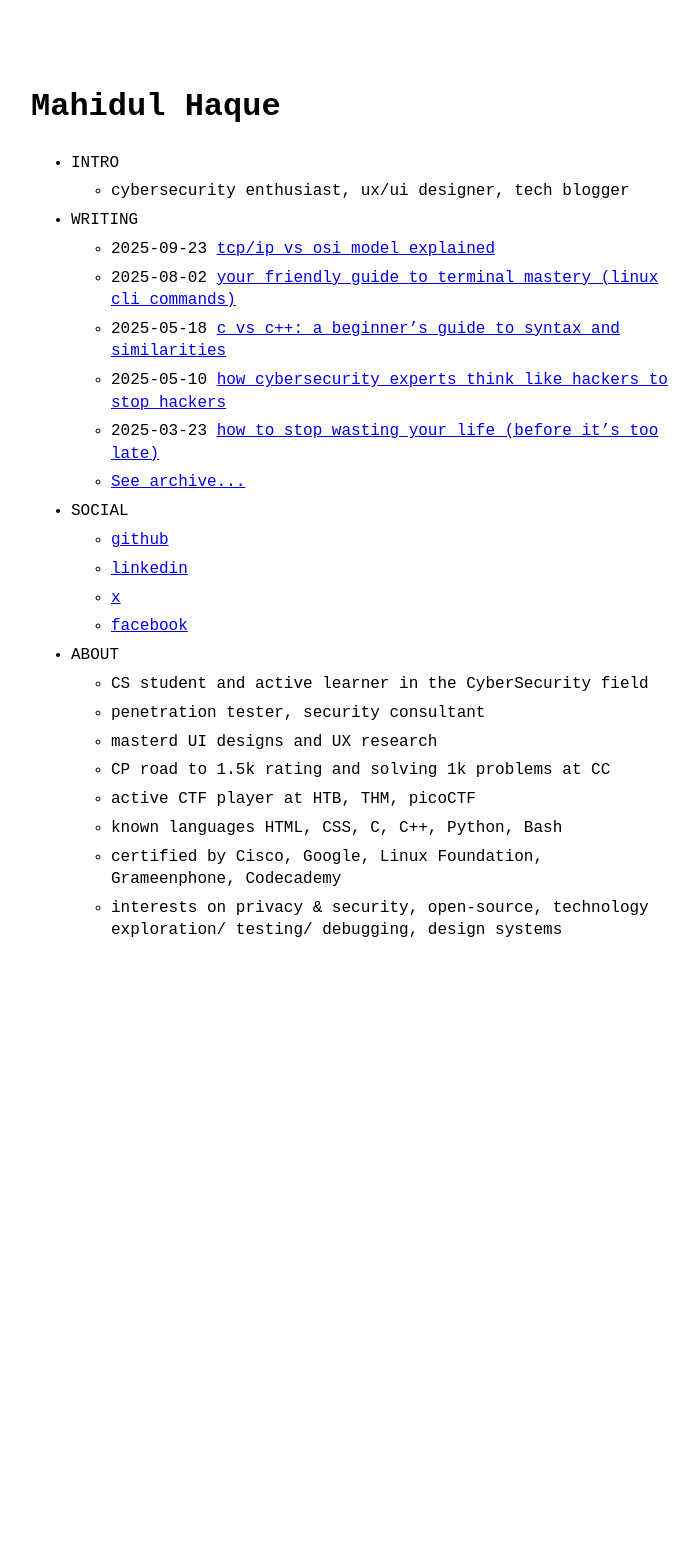
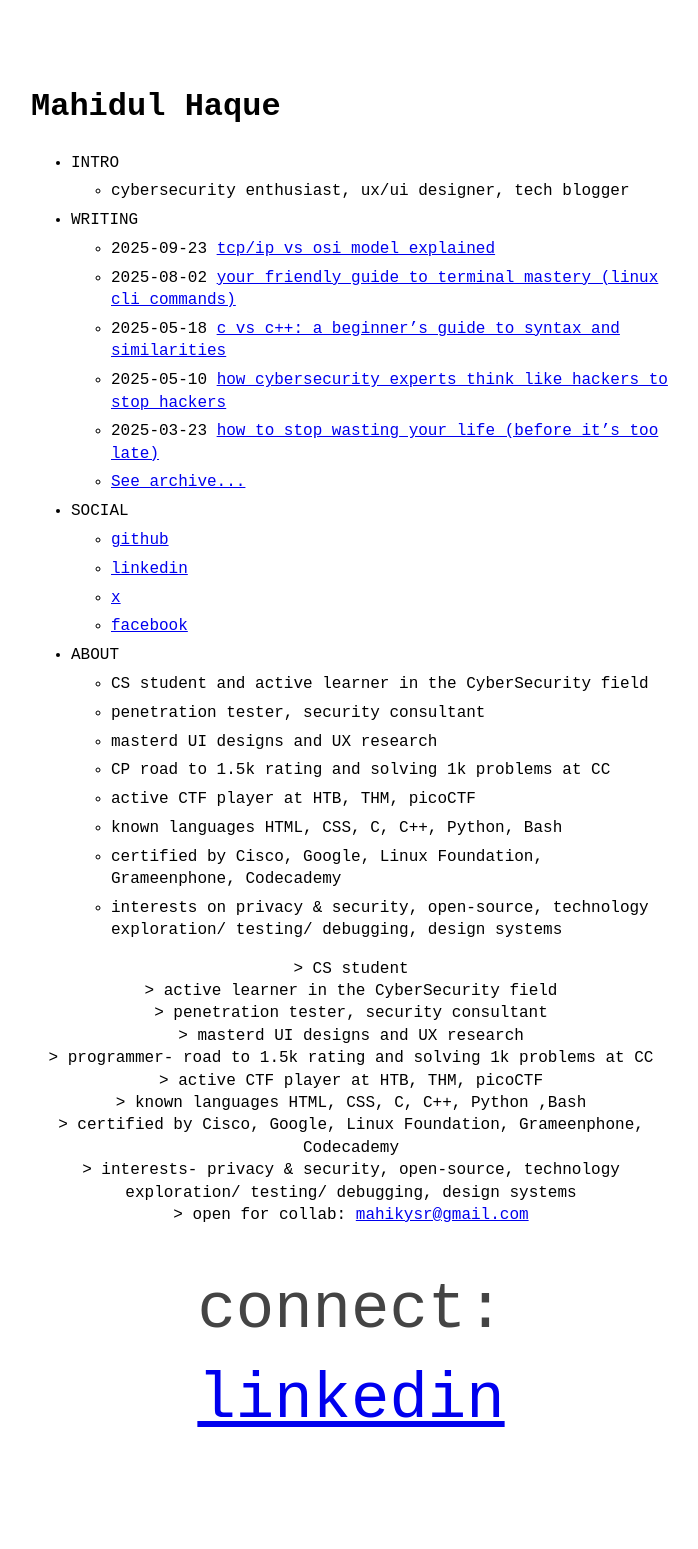
Before and after one commit to mahidulhq/mahidulhq.github.io, a Jekyll site: the page built from index.md, in a window 1280 px wide. Shown: the whole page, without its empty margins (289-987 px from the left). Built offline with Jekyll 4.4.1, drawn with Linux system fonts in a browser that asks for light colours; before the commit the page ends 1022 px from its top, so only the background shows below that.

Commit message:
Update index.md

```diff
--- a/index.md
+++ b/index.md
@@ -1,3 +1,22 @@
 ---
 layout: home
 ---
+<div style="max-width: 800px; margin: 0 auto; text-align: center;">
+  <p>
+    > CS student <br>
+    > active learner in the CyberSecurity field<br>
+    > penetration tester, security consultant<br>
+    > masterd UI designs and UX research<br>
+    > programmer- road to 1.5k rating and solving 1k problems at CC<br>
+    > active CTF player at HTB, THM, picoCTF<br>
+    > known languages HTML, CSS, C, C++, Python ,Bash<br>
+    > certified by Cisco, Google, Linux Foundation, Grameenphone, Codecademy <br>
+    > interests- privacy & security, open-source, technology exploration/ testing/ debugging, design systems<br>
+    > open for collab:
+    <a href="mahikysr@gmail.com">mahikysr@gmail.com</a>
+  </p>
+</div>
+
+<p style="font-size: 64px; color: #444; margin: 40px 0; text-align: center;">
+ connect: <a href="https://www.linkedin.com/in/mahidulhq/" target="_blank">linkedin</a>
+</p>
```
